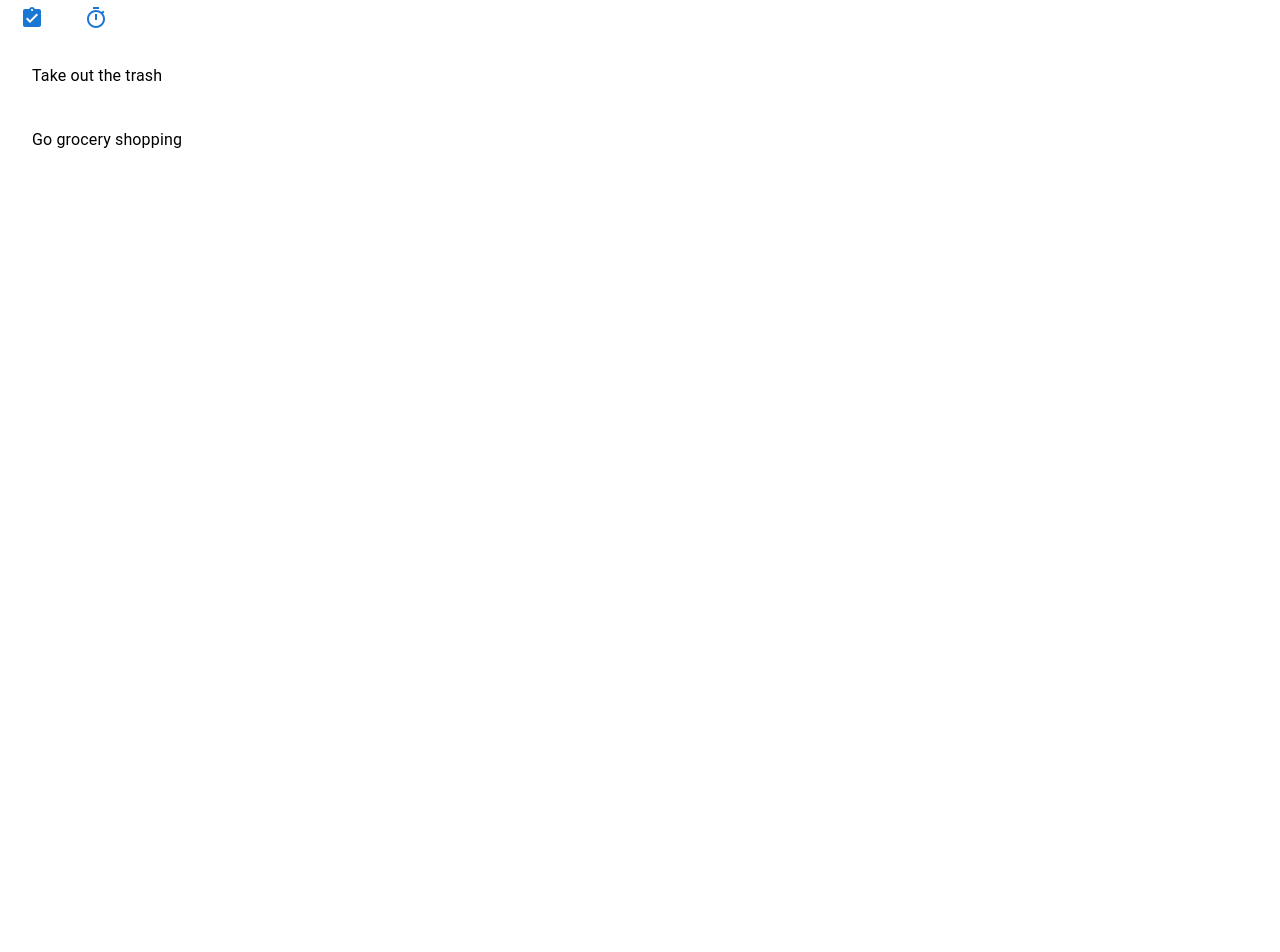
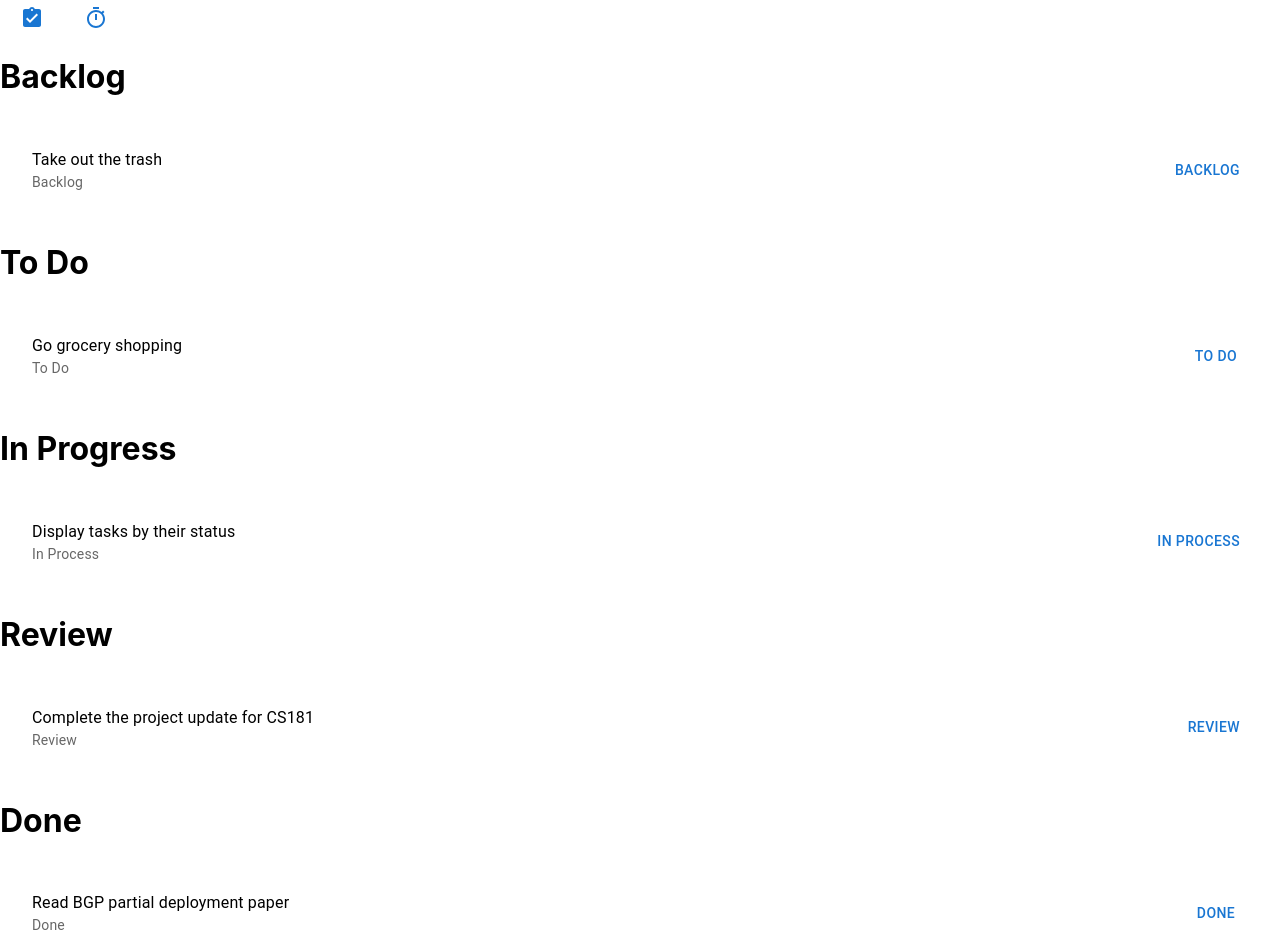
Before and after one commit to aoiya2023/todo-app, a React (Create React App) app in the folder todo-app/: page / in a window 1280 px wide. Shown: the top 952 px of the page. Before the commit the page ends 800 px from the top, so only its background shows below. Built offline with nearby package versions, Linux system fonts and the light colour scheme.

Commit message:
dropdown menu implemented

```diff
--- a/todo-app/src/App.js
+++ b/todo-app/src/App.js
@@ -94,8 +94,7 @@ function App(props) {
   return (
     <Content>
       <div key="Task">
-        <TaskList taskList={taskList}/>
-
+        <TaskList taskList={taskList} statusList={props.statusList}/>
       </div>
       <div key="Pomodoro"><Pomodoro timeLeft={timeLeft} toggleTimer={toggleTimer} skipTimer={skipTimer} timerOn={timerOn}/></div>
     </Content>
--- /dev/null
+++ b/todo-app/src/component/DropdownMenu.js
@@ -0,0 +1,42 @@
+import './DropdownMenu.css';
+import { useState } from 'react';
+import Button from '@mui/material/Button';
+import Menu from '@mui/material/Menu';
+import MenuItem from '@mui/material/MenuItem';
+
+export default function DropdownMenu(props) {
+    const [anchorEl, setAnchorEl] = useState(null);
+    const open = Boolean(anchorEl);
+
+    function handleOnClick(event) {
+        setAnchorEl(event.currentTarget);
+    }
+    function handleClose() {
+        setAnchorEl(null);
+    }
+    return (
+        <div>
+            <Button onClick={handleOnClick}>
+                {props.task.status}
+            </Button>
+            <Menu anchorEl={anchorEl}
+                  open={open}
+                  onClose={handleClose}
+                  anchorOrigin={{
+                      vertical: 'top',
+                      horizontal: 'left'
+                  }}
+                  transformOrigin={{
+                      vertical: 'top',
+                      horizontal: 'left',
+                  }}
+            >
+                {props.statusList.filter((status) => status !== props.task.status)
+                .map((status) => (
+                    <MenuItem onClick={handleClose}>{status}</MenuItem>
+                ))}
+            </Menu>
+
+        </div>
+    )
+}
--- a/todo-app/src/component/Task.js
+++ b/todo-app/src/component/Task.js
@@ -2,12 +2,14 @@ import './Task.css';
 import ListItem from '@mui/material/ListItem';
 import ListItemButton from '@mui/material/ListItemButton';
 import ListItemText from '@mui/material/ListItemText';
+import DropdownMenu from './DropdownMenu';
 
 export default function Task(props) {
     return (
         <ListItem>
             <ListItemButton>
-                <ListItemText primary={props.task.text}/>
+                <ListItemText primary={props.task.text} secondary={props.task.status}/>
+                <DropdownMenu task={props.task} statusList={props.statusList}/>
             </ListItemButton>
         </ListItem>
     )
--- a/todo-app/src/component/TaskList.js
+++ b/todo-app/src/component/TaskList.js
@@ -6,11 +6,59 @@ import List from '@mui/material/List';
 export default function TaskList(props) {
     return (
         <Box>
+            <h1>Backlog</h1>
             <List>
-                {props.taskList.map((task) => (
+                {props.taskList.filter((task) => (
+                    task.status === "Backlog"
+                )).map((task) => (
                     <Task
                         key={task.id}
-                        task={task}/>
+                        task={task}
+                        statusList={props.statusList}/>
+                ))}
+            </List>
+            <h1>To Do</h1>
+            <List>
+                {props.taskList.filter((task) => (
+                    task.status === "To Do"
+                )).map((task) => (
+                    <Task
+                        key={task.id}
+                        task={task}
+                        statusList={props.statusList}/>
+                ))}
+            </List>
+            <h1>In Progress</h1>
+            <List>
+                {props.taskList.filter((task) => (
+                    task.status === "In Process"
+                )).map((task) => (
+                    <Task
+                        key={task.id}
+                        task={task}
+                        statusList={props.statusList}/>
+                ))}
+            </List>
+            <h1>Review</h1>
+            <List>
+                {props.taskList.filter((task) => (
+                    task.status === "Review"
+                )).map((task) => (
+                    <Task
+                        key={task.id}
+                        task={task}
+                        statusList={props.statusList}/>
+                ))}
+            </List>
+            <h1>Done</h1>
+            <List>
+                {props.taskList.filter((task) => (
+                    task.status === "Done"
+                )).map((task) => (
+                    <Task
+                        key={task.id}
+                        task={task}
+                        statusList={props.statusList}/>
                 ))}
             </List>
         </Box>
--- a/todo-app/src/index.js
+++ b/todo-app/src/index.js
@@ -7,17 +7,35 @@ import reportWebVitals from './reportWebVitals';
 const initialData = [
   {
     id: 1,
-    text: "Take out the trash"
+    text: "Take out the trash",
+    status: "Backlog"
   },
   {
     id: 2,
-    text: "Go grocery shopping"
-  }
+    text: "Go grocery shopping",
+    status: "To Do"
+  },
+  {
+    id: 3,
+    text: "Display tasks by their status",
+    status: "In Process"
+  },
+  {
+    id: 4,
+    text: "Complete the project update for CS181",
+    status: "Review"
+  },
+  {
+    id: 5,
+    text: "Read BGP partial deployment paper",
+    status: "Done"
+  },
 ]
+const statusList = ["Backlog", "To Do", "In Process", "Review", "Done"]
 const root = ReactDOM.createRoot(document.getElementById('root'));
 root.render(
   <React.StrictMode>
-    <App initialData={initialData}/>
+    <App initialData={initialData} statusList={statusList}/>
   </React.StrictMode>
 );
 
```
Also changed, not shown: todo-app/src/component/DropdownMenu.css (added).
